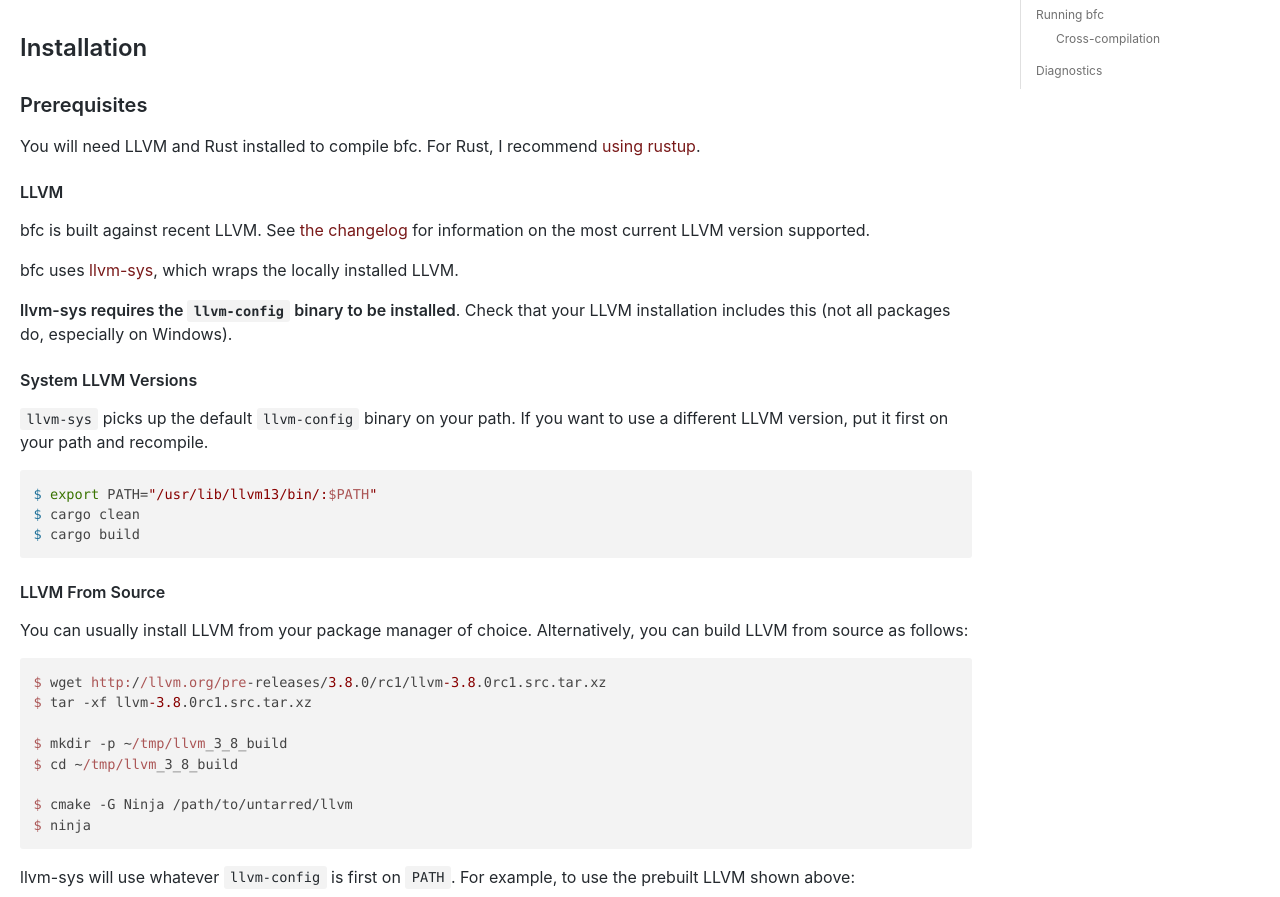
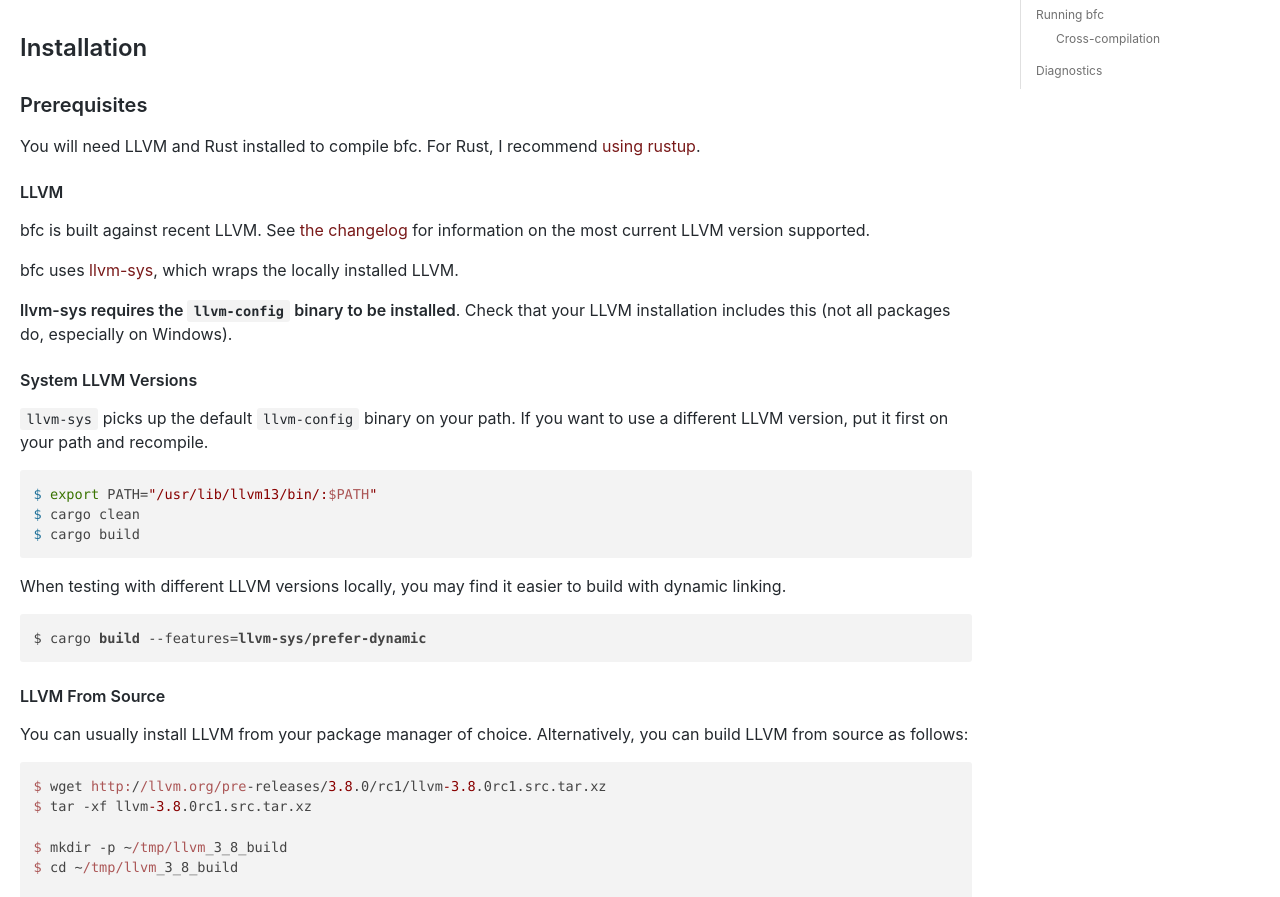
Before and after one commit to Wilfred/bfc, a plain HTML site: page docs/getting-started.html in a window 1280 px wide. Shown: the part 173-1070 px from the top of the page. Drawn offline with nearby package versions, Linux system fonts and the light colour scheme.

Commit message:
Deploying to gh-pages from @ Wilfred/bfc@b3b8aa3cc6985fe041d5f1edc1973a03b9814baa 🚀

```diff
--- a/docs/getting-started.html
+++ b/docs/getting-started.html
@@ -19,6 +19,10 @@
 <span class="hljs-meta">$</span><span class="bash"> cargo clean</span>
 <span class="hljs-meta">$</span><span class="bash"> cargo build</span>
 </code></pre>
+<p>When testing with different LLVM versions locally, you may find it
+easier to build with dynamic linking.</p>
+<pre><code class="hljs">$ cargo <span class="hljs-keyword">build </span>--features=<span class="hljs-keyword">llvm-sys/prefer-dynamic
+</span></code></pre>
 <h4><a class="anchor" aria-hidden="true" id="llvm-from-source"></a><a href="#llvm-from-source" aria-hidden="true" class="hash-link"><svg class="hash-link-icon" aria-hidden="true" height="16" version="1.1" viewBox="0 0 16 16" width="16"><path fill-rule="evenodd" d="M4 9h1v1H4c-1.5 0-3-1.69-3-3.5S2.55 3 4 3h4c1.45 0 3 1.69 3 3.5 0 1.41-.91 2.72-2 3.25V8.59c.58-.45 1-1.27 1-2.09C10 5.22 8.98 4 8 4H4c-.98 0-2 1.22-2 2.5S3 9 4 9zm9-3h-1v1h1c1 0 2 1.22 2 2.5S13.98 12 13 12H9c-.98 0-2-1.22-2-2.5 0-.83.42-1.64 1-2.09V6.25c-1.09.53-2 1.84-2 3.25C6 11.31 7.55 13 9 13h4c1.45 0 3-1.69 3-3.5S14.5 6 13 6z"></path></svg></a>LLVM From Source</h4>
 <p>You can usually install LLVM from your package manager of
 choice. Alternatively, you can build LLVM from source as follows:</p>
```
Also changed, not shown: docs/getting-started/index.html (+4 -0 lines).
